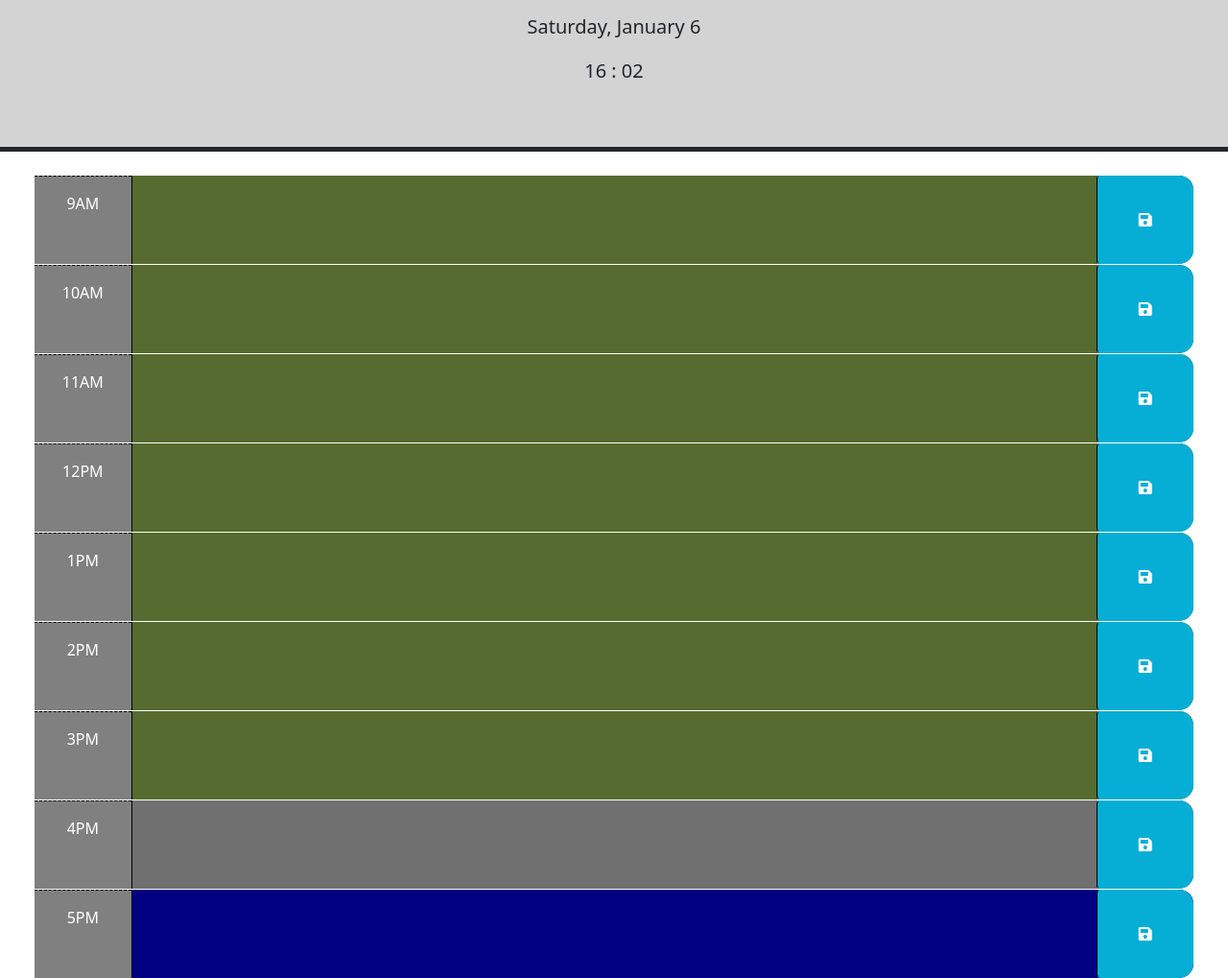
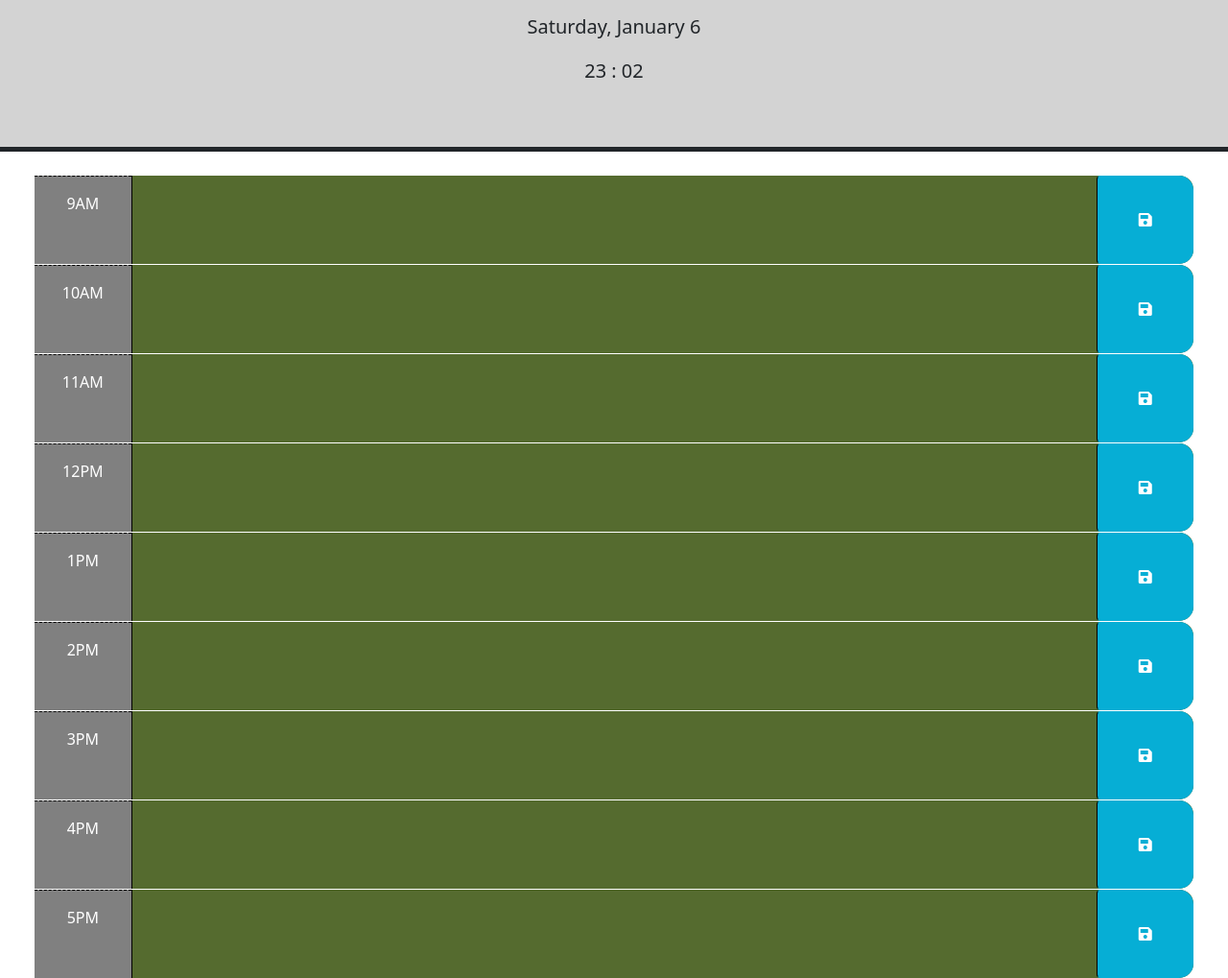
Before and after one commit to Msteven5/Day-Planner-Application, a plain HTML site: page Develop/index.html in a window 1280 px wide. Shown: the part 166-1185 px from the top of the page at 96% size. Drawn offline with nearby package versions, Linux system fonts and the light colour scheme; a web font is replaced by a local one.

Commit message:
fixed js file to work with any current time/removed unneccessary comments

```diff
--- a/Develop/script.js
+++ b/Develop/script.js
@@ -5,11 +5,11 @@ let textInfo = document.querySelectorAll('.description')
 
 $(function () {
 
-  var currentDate = dayjs().format('dddd, MMMM d');
+  let currentDate = dayjs().format('dddd, MMMM d');
   $('#currentDay').text(currentDate);
 
-  var currentHour = 16;
-  var currentMinute = dayjs().format(' : mm');
+  let currentHour = dayjs().format('HH');
+  let currentMinute = dayjs().format(' : mm');
   $('#currentTime').text(currentHour + currentMinute);
 
   for(let i = 9; i <= 17; i++) {
@@ -31,13 +31,13 @@ for(let i = 0; i < textInfo.length;) {
 
 
 for(let i = 0; i < timeSlot.length; i++) {
-  if (parseInt(timeSlot[i].id) === currentHour) {
+  if (parseInt(timeSlot[i].id) === parseInt(currentHour)) {
     timeSlot[i].classList.add("present");
   } else if (
-    parseInt(timeSlot[i].id) > currentHour) {
+    parseInt(timeSlot[i].id) > parseInt(currentHour)) {
       timeSlot[i].classList.add("future");
     } else {
-    parseInt(timeSlot[i].id) < currentHour; {
+    parseInt(timeSlot[i].id) < parseInt(currentHour); {
       timeSlot[i].classList.add("past");
     }
   }
```
Also changed, not shown: Develop/index.html (+0 -9 lines).
